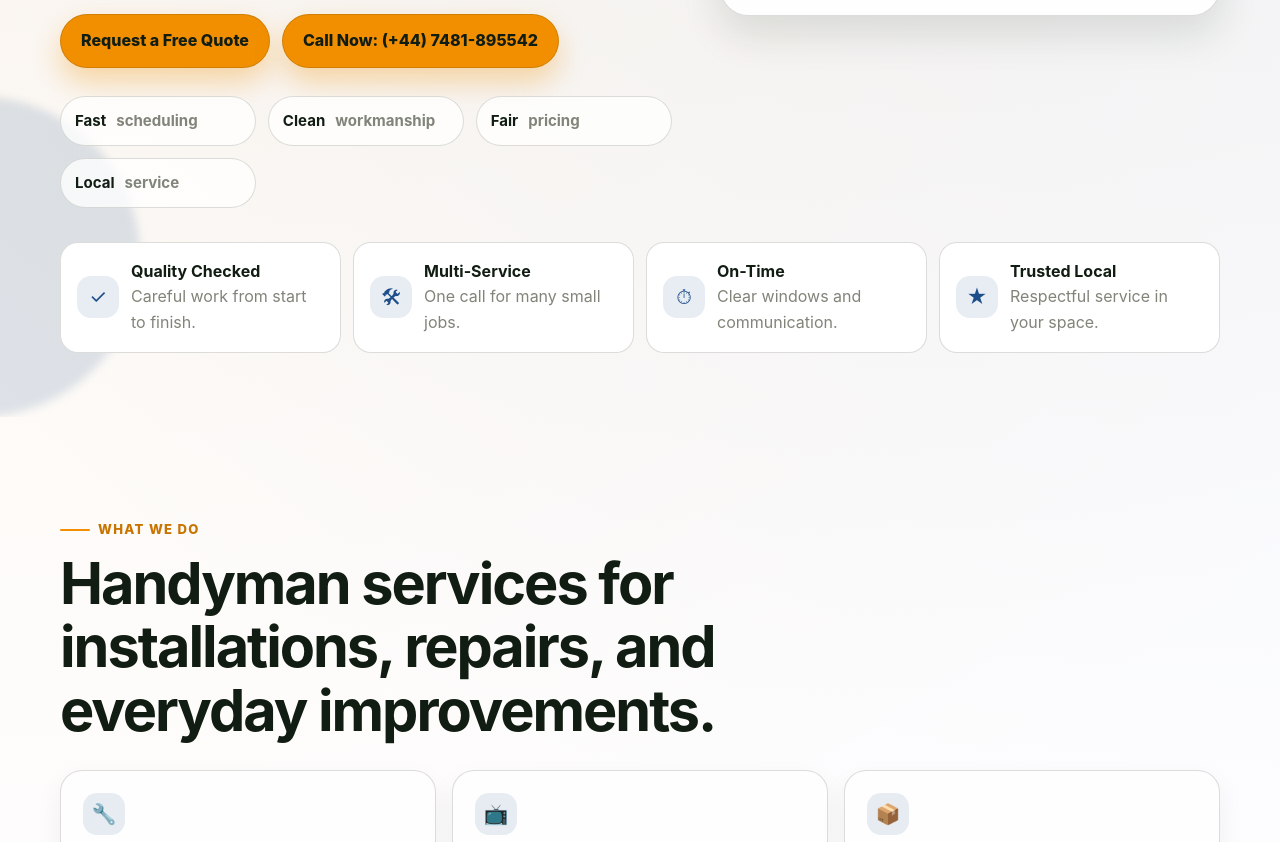
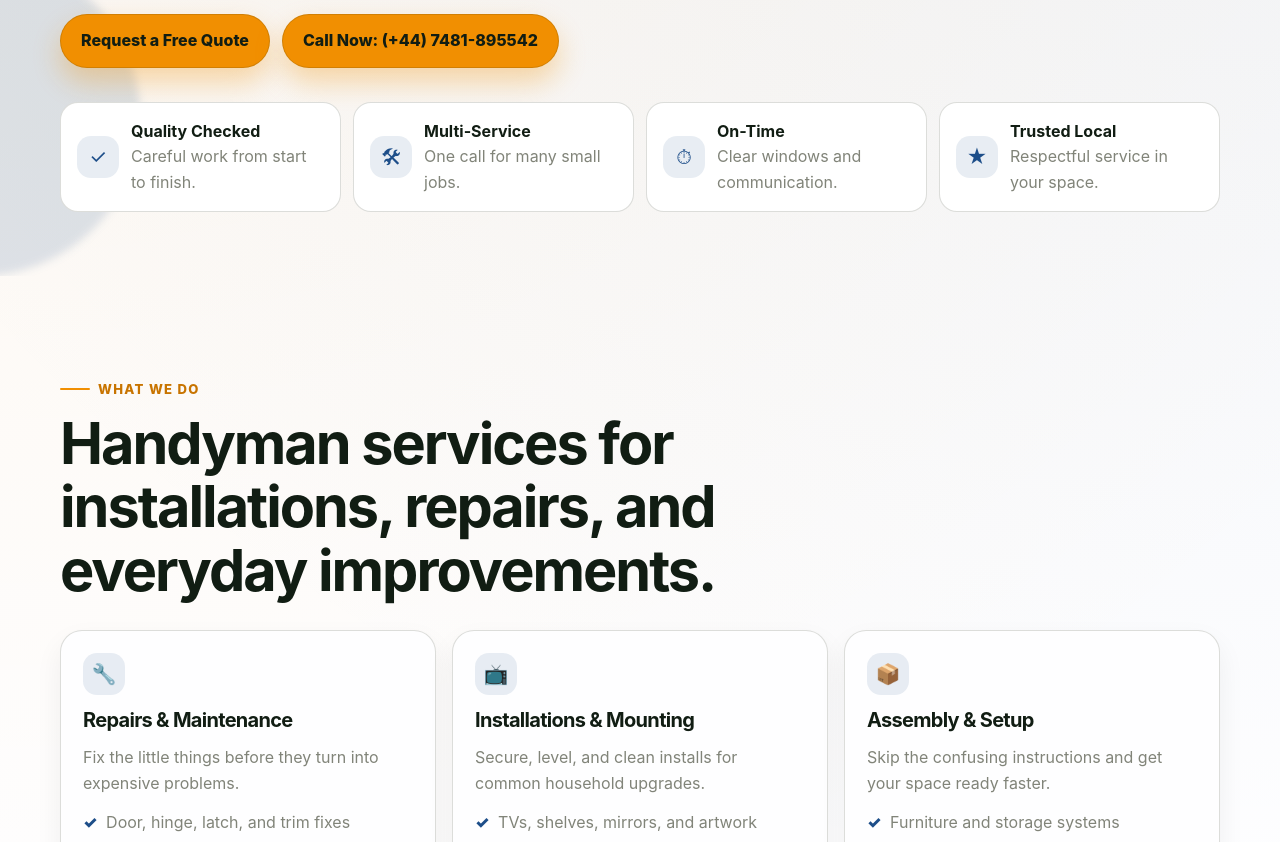
Before and after one commit to NDC95/sands, a website: page index.html in a window 1280 px wide. Shown: the part 853-1695 px from the top of the page. Drawn offline with Linux system fonts and the light colour scheme.

Commit message:
removed random stuff hero-meta

```diff
--- a/css/styles.css
+++ b/css/styles.css
@@ -316,37 +316,6 @@
   display: grid;
   gap: 12px;
   margin-top: 28px;
-}
-
-.hero-meta {
-  display: grid;
-  grid-template-columns: repeat(auto-fit, minmax(min(100%, 170px), 1fr));
-  gap: 12px;
-  width: 100%;
-  max-width: 100%;
-  margin-top: 28px;
-}
-
-.meta-pill {
-  display: flex;
-  align-items: center;
-  flex-wrap: wrap;
-  gap: 6px 10px;
-  min-width: 0;
-  max-width: 100%;
-  padding: 12px 14px;
-  background: rgba(255, 255, 255, 0.76);
-  border: 1px solid var(--border);
-  border-radius: 999px;
-  color: var(--muted);
-  font-size: clamp(0.88rem, 2.4vw, 0.94rem);
-  font-weight: 700;
-  overflow-wrap: anywhere;
-}
-
-.meta-pill strong {
-  color: var(--text);
-  white-space: nowrap;
 }
 
 .hero-card {
--- a/index.html
+++ b/index.html
@@ -47,13 +47,6 @@
           <div class="hero-cta">
             <a class="btn btn-primary" href="#contact">Request a Free Quote</a>
             <a class="btn btn-secondary" href="tel:4407481895542">Call Now: (+44) 7481-895542</a>
-          </div>
-
-          <div class="hero-meta" aria-label="Business highlights">
-            <div class="meta-pill"><strong>Fast</strong> scheduling</div>
-            <div class="meta-pill"><strong>Clean</strong> workmanship</div>
-            <div class="meta-pill"><strong>Fair</strong> pricing</div>
-            <div class="meta-pill"><strong>Local</strong> service</div>
           </div>
         </div>
 
```
